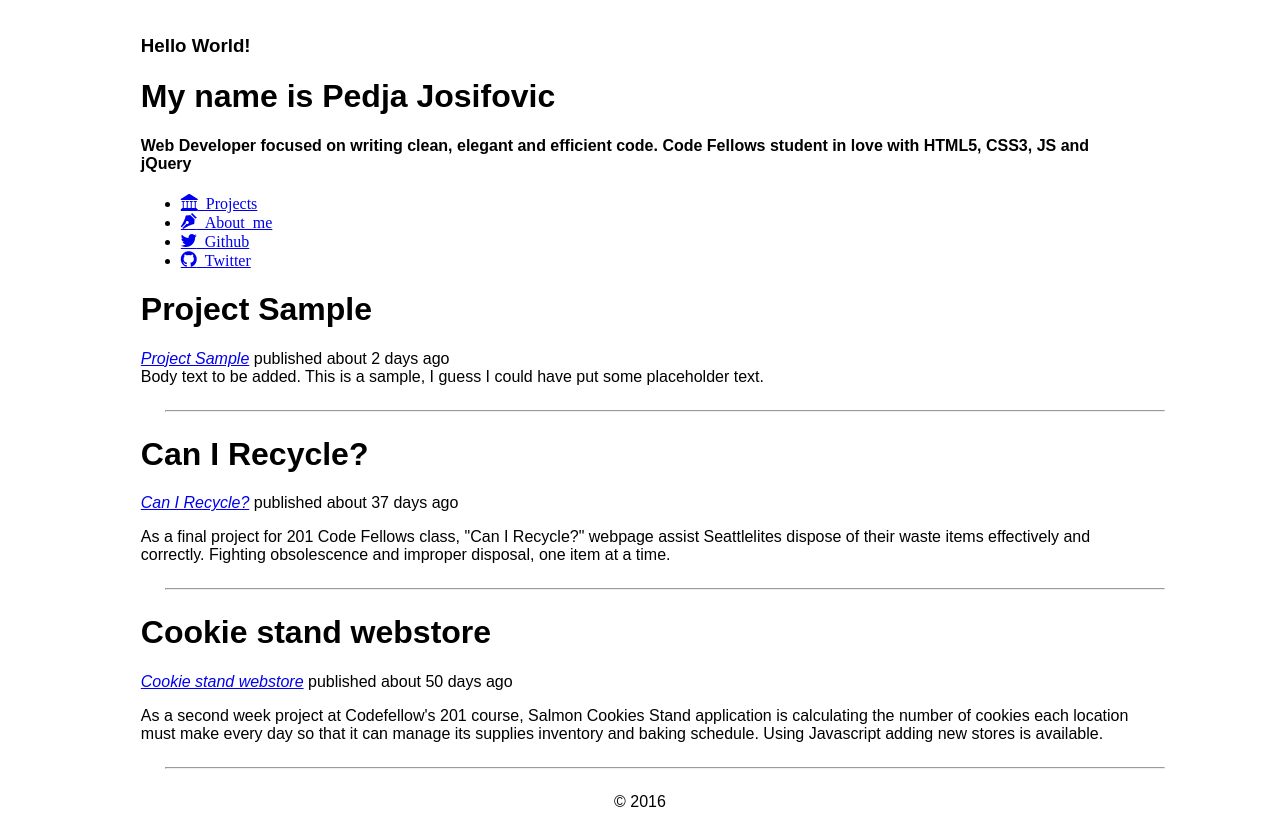
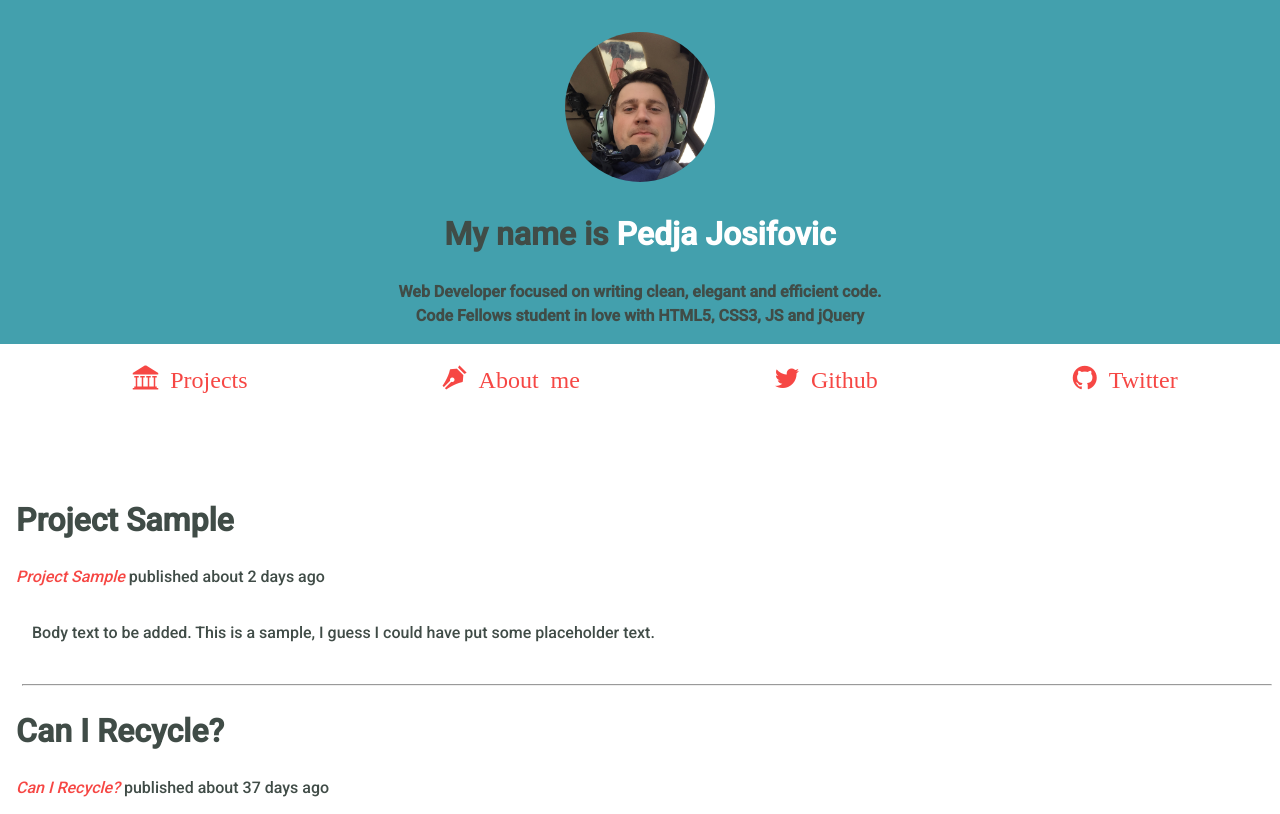
Before and after one commit to pjosifovic/portfolio, a plain HTML site: page index.html in a window 1280 px wide. Shown: the top 814 px of the page. Drawn offline with Linux system fonts and the light colour scheme; files whose address does not match are found by name.

Commit message:
adding profile photo and styling mostly header and nav bar

```diff
--- a/index.html
+++ b/index.html
@@ -4,15 +4,18 @@
     <meta charset="utf-8">
     <title>Predrag Josifovic portfolio</title>
     <link rel="stylesheet" href="vendor/styles/normalize.css">
+    <link href='https://fonts.googleapis.com/css?family=Roboto:500' rel='stylesheet' type='text/css'>
     <link rel="stylesheet" href="styles/icon.css">
     <link rel="stylesheet" href="styles/base.css">
   </head>
   <body>
     <main>
-      <header>
-        <h3>Hello World!</h3>
+      <header class="site-header">
+        <p><img src="img/profile-photo.jpg" alt="Portrait of Pedja Josifovic"/></p>
         <h1>My name is <span>Pedja Josifovic</span></h1>
-        <h4>Web Developer focused on writing clean, elegant and efficient code. Code Fellows student in love with HTML5, CSS3, JS and jQuery</h3>
+        <h4>Web Developer focused on writing clean, elegant and efficient code.</h4>
+        <h4>Code Fellows student in love with HTML5, CSS3, JS and jQuery</h4>
+      </header>
       <nav class="main-nav">
         <ul>
           <li class="tab" data-content="articles"><a href="#" class="icon-library"> Projects</a></li>
@@ -21,13 +24,12 @@
           <li><a href="https://twitter.com/pedja_josifovic" target="_blank" class="icon-github"> Twitter</a></li>
         </ul>
       </nav>
-      </header>
       <section id="articles" class="tab-content">
           <article class="template">
             <header>
               <h1>Title</h1>
               <div>
-                <address><a href="">Project Name</a></address>
+                <address><a href="">Project Name </a></address>
                  published <time pubdate datetime="2000-01-01">Publish Time</time>
               </div>
             </header>
--- a/scripts/projects.js
+++ b/scripts/projects.js
@@ -4,7 +4,7 @@ var projectData = [
   {
     title:        'Project Sample',
     url:          'http://www.google.com',
-    body:         'Body text to be added. This is a sample, I guess I could have put some placeholder text.',
+    body:         '<p>Body text to be added. This is a sample, I guess I could have put some placeholder text.</p>',
     publishedOn:  '2016-2-1'
   },
   {
--- a/styles/base.css
+++ b/styles/base.css
@@ -1,18 +1,60 @@
 body {
+  line-height: 1.5;
+  font-size: 100%;
+  color: #404c47;
+}
+
+main {
+  margin: auto 0;
+  font-family: 'Roboto', sans-serif;
+}
+
+.site-header {
+  padding: 1em;
+  background-color: #43a0ad;
+  text-align: center;
+}
+
+.site-header img {
+  border-radius: 100%;
+  max-width: 150px;
+  width: 100%;
+}
+
+.site-header span{
+  color: white;
+}
+
+.site-header h4 {
+  margin: 0;
+}
+
+.main-nav {
+  padding: 0;
+  clear: both;
+  margin-top: .4em;
+}
+
+.main-nav ul {
+  display: flex;
+  justify-content: space-around;
+  margin-top: 0;
+  margin-bottom: 3em;
+}
+
+.main-nav li {
+  margin-right: .4em;
+  font-size: 1.5em;
+  padding: .5em .2em;
+  list-style: none;
+}
+
+main section {
   padding: 1em;
 }
 
-main {
-  margin: auto;
-  width: 80%;
-}
-
-address {
-  display: inline-block;
-}
-
 hr {
-  margin: 1.5em;
+  margin: .4em;
   width: 100%;
 }
 
@@ -20,6 +62,41 @@ footer {
   text-align: center;
 }
 
+
+/*TEXT STYLES
+=============================*/
+
+address {
+  display: inline-block;
+}
+
+p {
+  font-size: 1em;
+}
+
+
+/*LINK STYLES
+=======================================*/
+
+a, a:link, a:active {
+  color: #f64744;
+  text-decoration: none;
+}
+
+a:hover {
+  color: #932a28;
+}
+
+a:focus {
+  border-bottom: 1px solid #932a28;
+  padding-bottom: 5px;
+  color: #932a28;
+}
+
+
+/*Getting rid of template article
+===================================*/
+
 .template {
   display: none;
 }
```
Also changed, not shown: img/profile-photo.jpg (added). Lines whose indentation alone changed are shown as unchanged.
